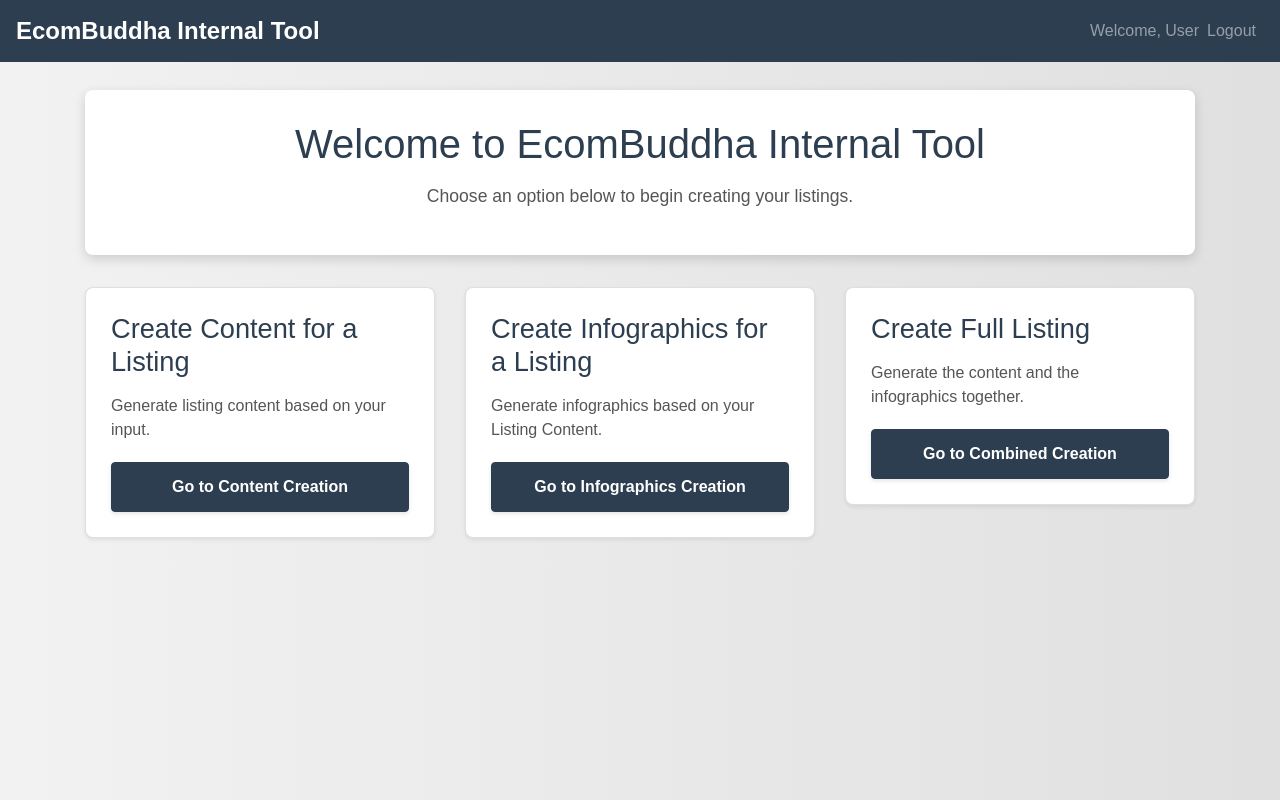
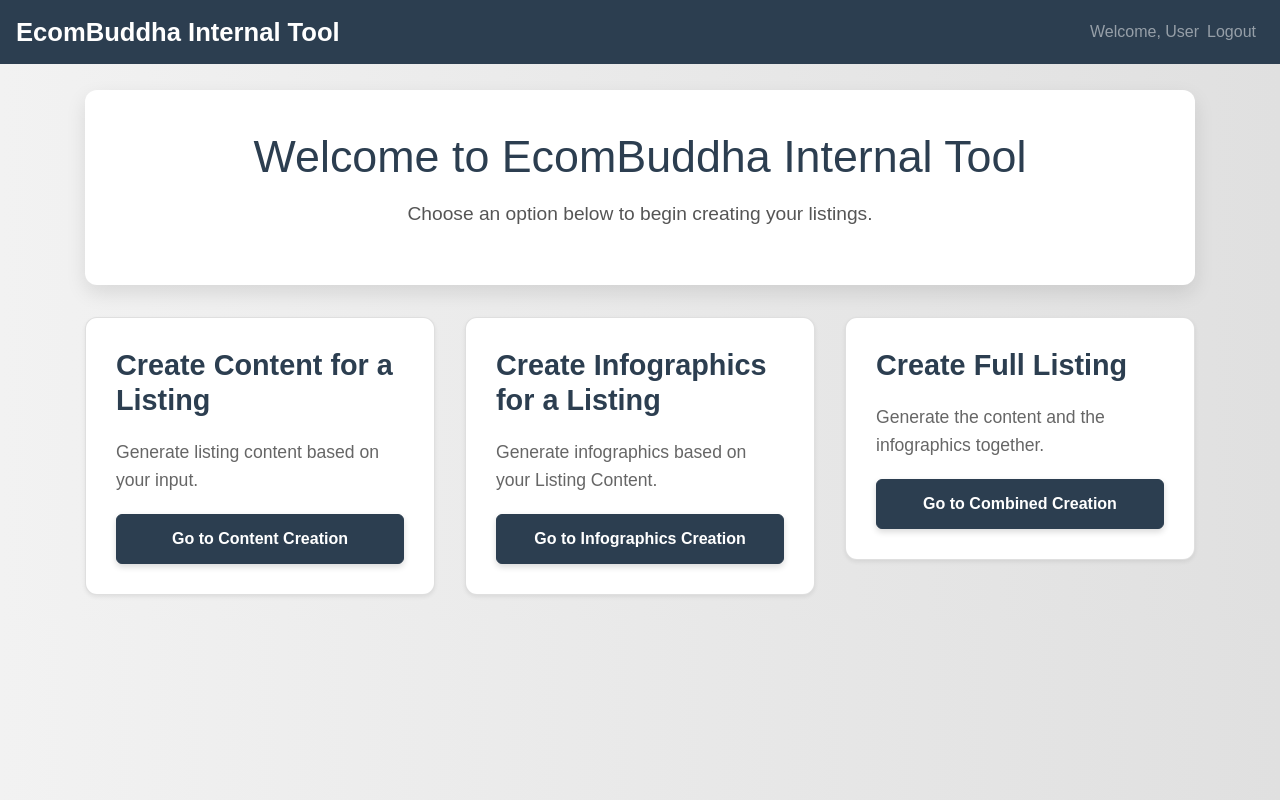
Before and after one commit to karthikeya-peeriga/internal-main, a Flask app: page / in a window 1280 px wide. Run offline with Flask 3, Linux system fonts and the light colour scheme; the visitor is signed in with stand-in values (Sample User, id 1); some libraries are stand-ins or nearby versions.

Commit message:
updated dashboard css

```diff
--- a/templates/dashboard.html
+++ b/templates/dashboard.html
@@ -10,66 +10,90 @@
             padding-top: 70px;
             background: linear-gradient(to right, #f2f2f2, #e0e0e0);
             font-family: 'Arial', sans-serif;
+             color: #333;
+
         }
+
         .jumbotron {
             margin-top: 20px;
             background-color: #ffffff;
-            border-radius: 8px;
-            box-shadow: 0 4px 12px rgba(0, 0, 0, 0.15);
-            padding: 30px;
-            color: #2c3e50;
+             padding: 40px;
+             border-radius: 12px;
+            box-shadow: 0 8px 20px rgba(0, 0, 0, 0.1);
+            color: #2c3e50; /* Match Brand */
+
         }
+
         .jumbotron h1 {
-             font-size: 2.5rem;
+            font-size: 2.8rem;
              margin-bottom: 15px;
          }
         .jumbotron p {
-            font-size: 1.1rem;
-           color: #555;
+            font-size: 1.2rem;
+           color: #555; /* Adjusting paragraph color */
+           line-height: 1.6;
         }
         .navbar {
              background-color: #2c3e50 !important;
         }
          .navbar-text {
-            color: #ffffff;
+             color: #fff;
          }
          .navbar-brand {
-              color: #ffffff;
+           color: #fff;
            font-weight: bold;
-             font-size: 1.5rem;
+            font-size: 1.6rem; /* Better spacing */
+
         }
+         .nav-link {
+            color: #fff;
+        }
+
+        .nav-link:hover {
+            color: #bdc3c7; /* A lighter text when hovered */
+         }
+
           .card {
-            border-radius: 8px;
-            box-shadow: 0 4px 12px rgba(0, 0, 0, 0.1);
+            border-radius: 12px;
+            box-shadow: 0 6px 15px rgba(0, 0, 0, 0.15);
            background-color: #ffffff;
-            transition: transform 0.2s ease-in-out;
+           transition: transform 0.3s ease-in-out, box-shadow 0.3s ease-in-out;
         }
+
         .card:hover {
-         transform: translateY(-5px);
+            transform: translateY(-8px); /* Increased lift */
+            box-shadow: 0 10px 25px rgba(0, 0, 0, 0.20);
         }
+
           .card-body {
-            padding: 25px;
+            padding: 30px; /* more internal padding*/
           }
          .card-title {
-            font-size: 1.7rem;
-            color: #2c3e50;
-            margin-bottom: 15px;
+            font-size: 1.8rem;
+            color: #2c3e50; /* Match Brand */
+             margin-bottom: 20px; /* More spacing from card text */
+           font-weight: 600;
+
         }
          .card-text {
-            color: #555;
+            font-size: 1.1rem;
+            color: #666; /* A better grey */
              margin-bottom: 20px;
+            line-height: 1.6;
+
         }
         .btn-primary {
-            background-color: #2c3e50;
-            border-color: #2c3e50;
-            padding: 12px;
-            font-weight: bold;
-             border-radius: 4px;
-               box-shadow: 0 2px 4px rgba(0, 0, 0, 0.1);
-            transition: background-color 0.3s ease;
+          background-color: #2c3e50; /* Match Brand */
+            border-color: #2c3e50; /* Match Brand */
+            padding: 12px 20px; /* Improved spacing */
+            font-weight: 600;
+           border-radius: 6px;
+             box-shadow: 0 3px 6px rgba(0, 0, 0, 0.15);
+           transition: background-color 0.3s ease-in-out;
+
        }
         .btn-primary:hover {
-           background-color: #1a2530;
+            background-color: #1a2530; /* Darkened hover */
           border-color: #1a2530;
         }
     </style>
```
Lines whose indentation alone changed are shown as unchanged.
